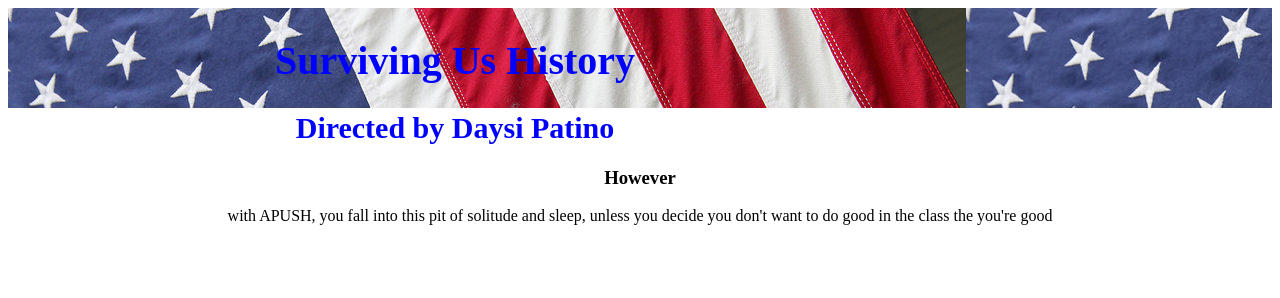
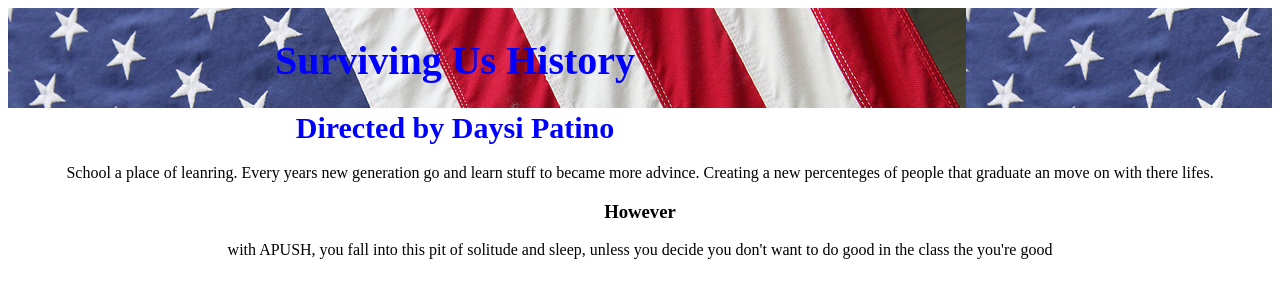
Before and after one commit to ricardojrt6565/survivingapushmov, a plain HTML site: page index.html in a window 1280 px wide. Drawn offline with Linux system fonts and the light colour scheme.

Commit message:
add text

```diff
--- a/index.html
+++ b/index.html
@@ -20,7 +20,7 @@
 
   <div class = "content">
 
-     <p></p>
+     <p>School a place of leanring. Every years new generation go and learn stuff to became more advince. Creating a new percenteges of people that graduate an move on with there lifes.  </p>
       <h3>However</h3><p>with APUSH, you fall into this pit of solitude and sleep, unless you decide you don't want to do good in the class the you're good</p>
 
 </div>
```
